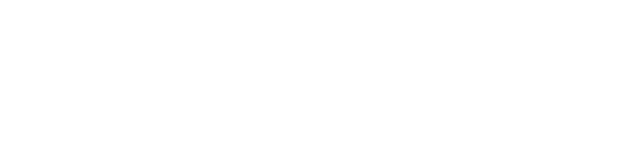
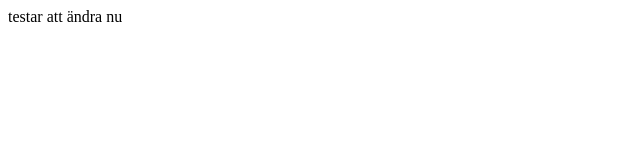
Before and after one commit to pepptter/html-css, a plain HTML site: page index.html in a window 1280 px wide. Shown: the whole page, without its empty margins (0-640 px from the left). Drawn offline with Linux system fonts and the light colour scheme.

Commit message:
Testrad tillagd

```diff
--- a/index.html
+++ b/index.html
@@ -6,6 +6,6 @@
     <title>Document</title>
 </head>
 <body>
-
+    testar att ändra nu
 </body>
 </html>
```
